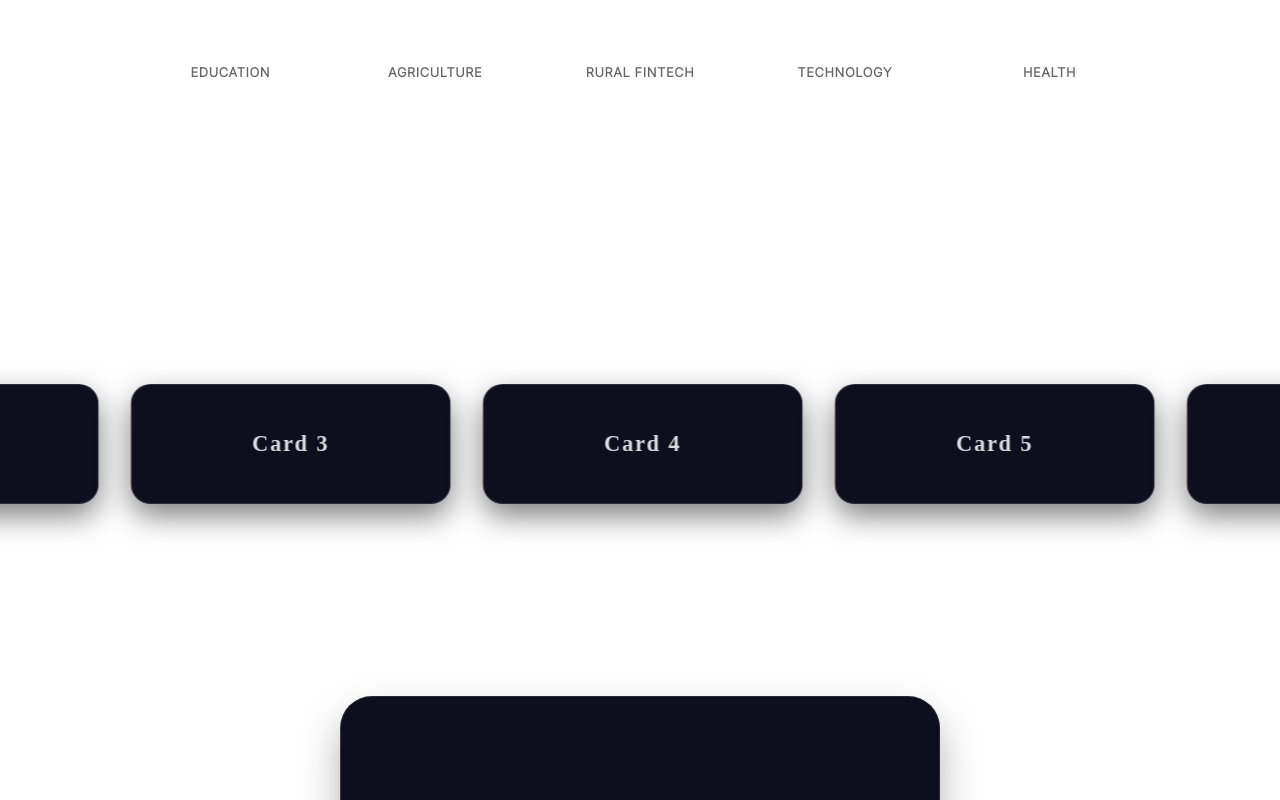
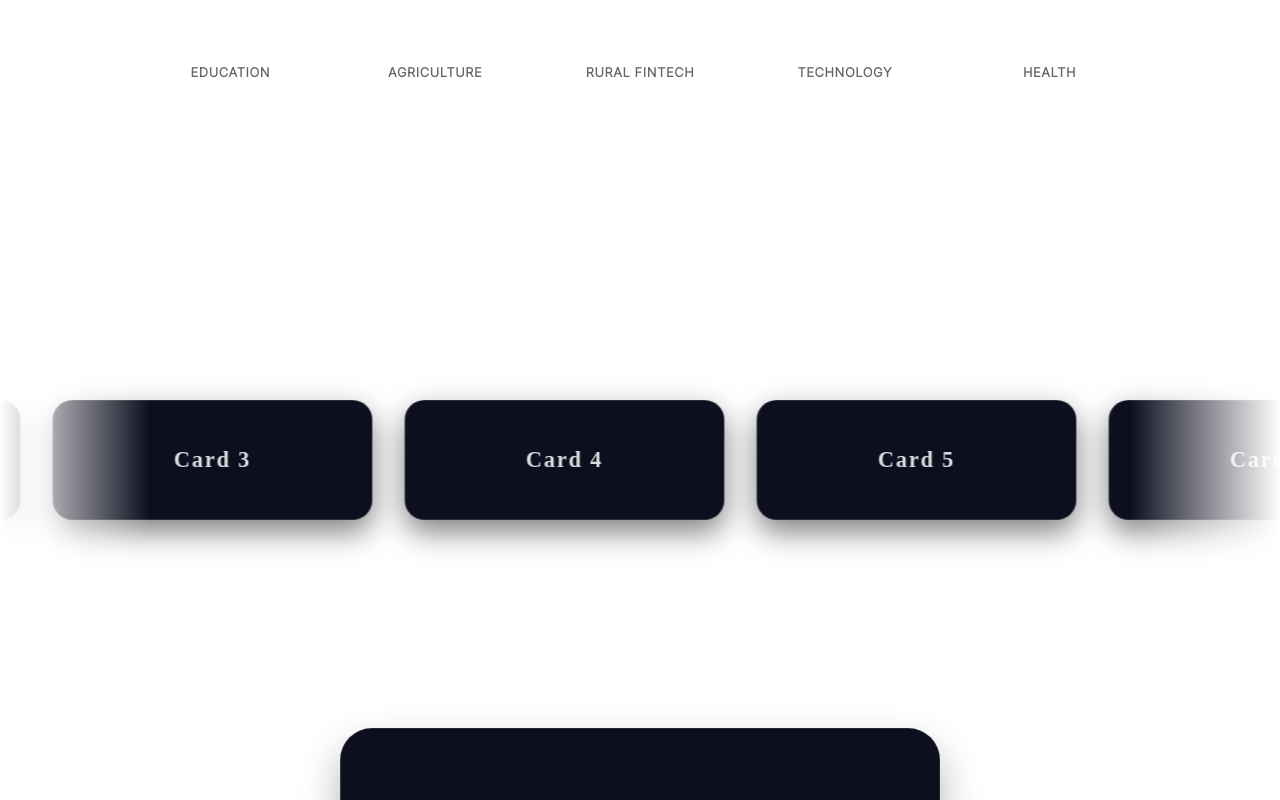
Before and after one commit to MONSTER13LIAR/EARTH, a React (Vite) app: page / in a window 1280 px wide. Shown: the part 480-1280 px from the top of the page. Built offline with nearby package versions, Linux system fonts and the light colour scheme.

Commit message:
flowing cards

```diff
--- a/src/components/Marquee.module.css
+++ b/src/components/Marquee.module.css
@@ -1,10 +1,40 @@
 .marqueeWrapper {
   width: 100%;
   overflow: hidden;
-  padding: 4rem 0;
+  padding: 5rem 0;
   display: flex;
   align-items: center;
   position: relative;
+}
+
+/* Fade effects on left and right */
+.marqueeWrapper::before,
+.marqueeWrapper::after {
+  content: "";
+  position: absolute;
+  top: 0;
+  width: 150px;
+  height: 100%;
+  z-index: 2;
+  pointer-events: none;
+}
+
+.marqueeWrapper::before {
+  left: 0;
+  background: linear-gradient(
+    to right,
+    rgba(255, 255, 255, 1) 0%,
+    rgba(255, 255, 255, 0) 100%
+  );
+}
+
+.marqueeWrapper::after {
+  right: 0;
+  background: linear-gradient(
+    to left,
+    rgba(255, 255, 255, 1) 0%,
+    rgba(255, 255, 255, 0) 100%
+  );
 }
 
 /*
@@ -15,8 +45,8 @@
   display: flex;
   width: fit-content;
   gap: 2rem;
-  padding-left: 1rem;
-  animation: marqueeLoop 25s linear infinite;
+  padding: 0 1rem;
+  animation: marqueeLoop 22s linear infinite;
   will-change: transform;
 }
 
@@ -42,12 +72,7 @@
     transform: translateX(0);
   }
   100% {
-    /* Moves half the total width (the original 7 cards) */
-    transform: translateX(calc(-50% - 1rem));
+    /* Moves exactly half the track width (one full set of cards + their gaps) */
+    transform: translateX(-50%);
   }
 }
-
-/* Optional: Pause on hover to allow easier reading */
-.marqueeWrapper:hover .track {
-  animation-play-state: paused;
-}
```
